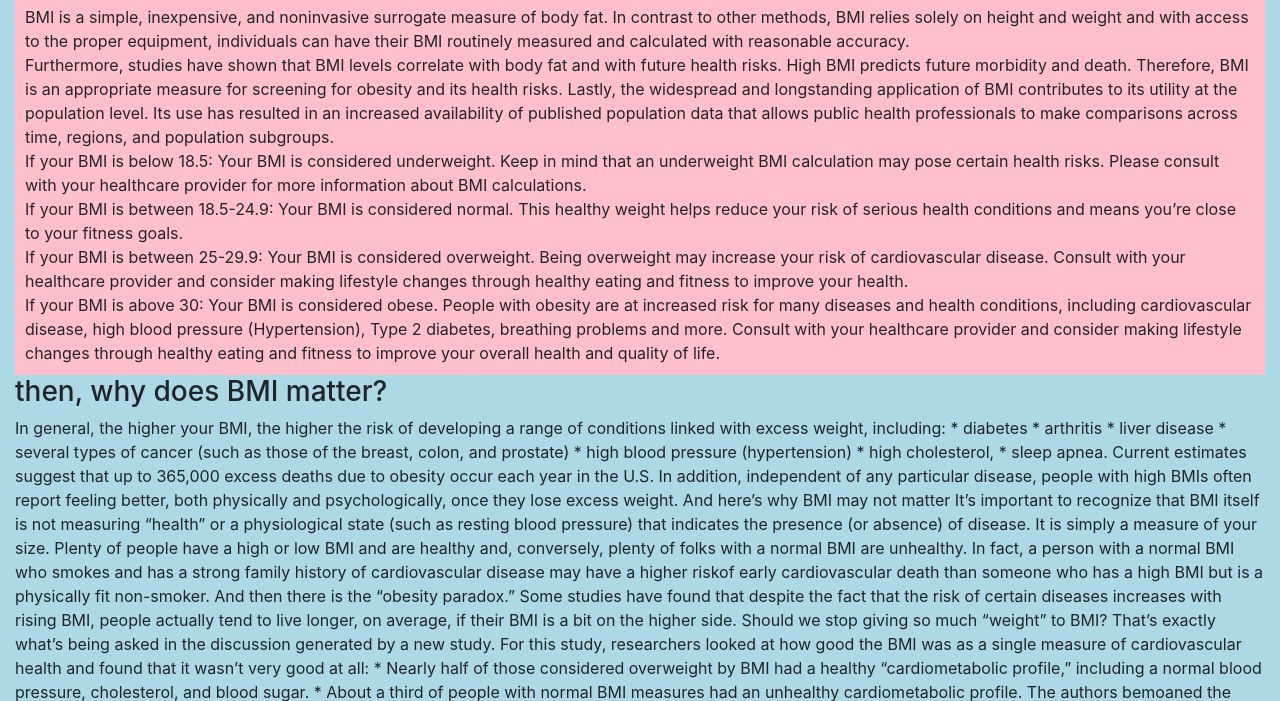
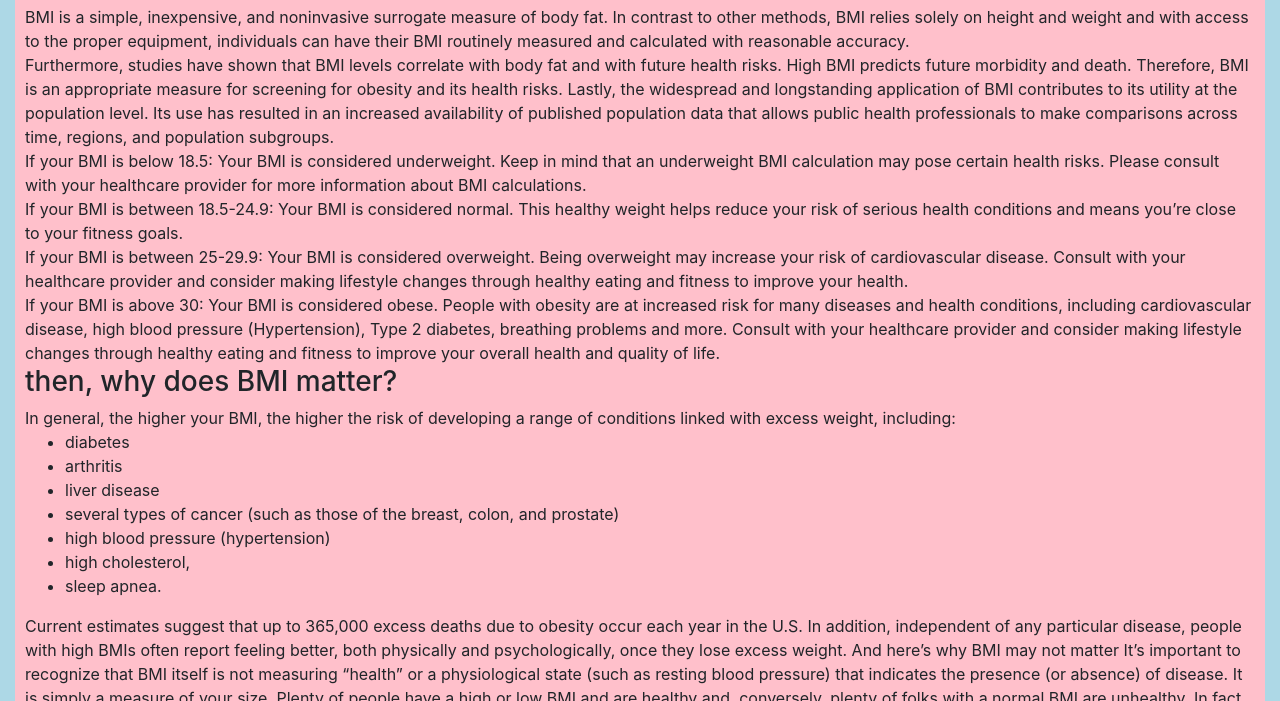
Before and after one commit to Code-Institute-Submissions/chasakara-MLS2-My-Body-project, a plain HTML site: page what-is-it.html in a window 1280 px wide. Shown: the part 99-800 px from the top of the page. Drawn offline with nearby package versions, Linux system fonts and the light colour scheme.

Commit message:
changes to contentof different pages

```diff
--- a/what-is-it.html
+++ b/what-is-it.html
@@ -56,19 +56,19 @@
 		        If your BMI is above 30: Your BMI is considered obese. People with obesity are at increased risk for many diseases and health conditions, including cardiovascular disease, high blood
 		         pressure (Hypertension), Type 2 diabetes, breathing problems and more. Consult with your healthcare provider and consider making lifestyle changes through healthy eating and fitness
 		        to improve your overall health and quality of life.
-		</div>
-			<div>
 
 				<h3> then, why does BMI matter?</h3>
 				In general, the higher your BMI, the higher the risk of developing a range of conditions linked with
 				excess weight, including:
-				* diabetes
-				* arthritis
-				* liver disease
-				* several types of cancer (such as those of the breast, colon, and prostate)
-				* high blood pressure (hypertension)
-				* high cholesterol,
-				* sleep apnea.
+                <ul>
+				<li> diabetes</li>
+				<li> arthritis</li>
+				<li> liver disease</li>
+				<li> several types of cancer (such as those of the breast, colon, and prostate)</li>
+				<li> high blood pressure (hypertension)</li>
+				<li> high cholesterol,</li>
+				<li>sleep apnea.</li>
+                 </ul>
 
 				Current estimates suggest that up to 365,000 excess deaths due to obesity occur each year in the U.S. In
 				addition, independent of any particular disease, people with high BMIs often report feeling better, both
@@ -102,10 +102,9 @@
 				As a single measure, BMI is clearly not a perfect measure of health. But it’s still a useful starting
 				point for important conditions that become more likely when a person is overweight or obese. In my view,
 				it’s a good idea to know your BMI. But it’s also important to recognize its limitations.
+		</div>
+	</div>
 
-
-			</div>
-		</div>
 
 
 
```
Also changed, not shown: index.html (+1 -1 lines), quiz.html (+2 -5 lines).
